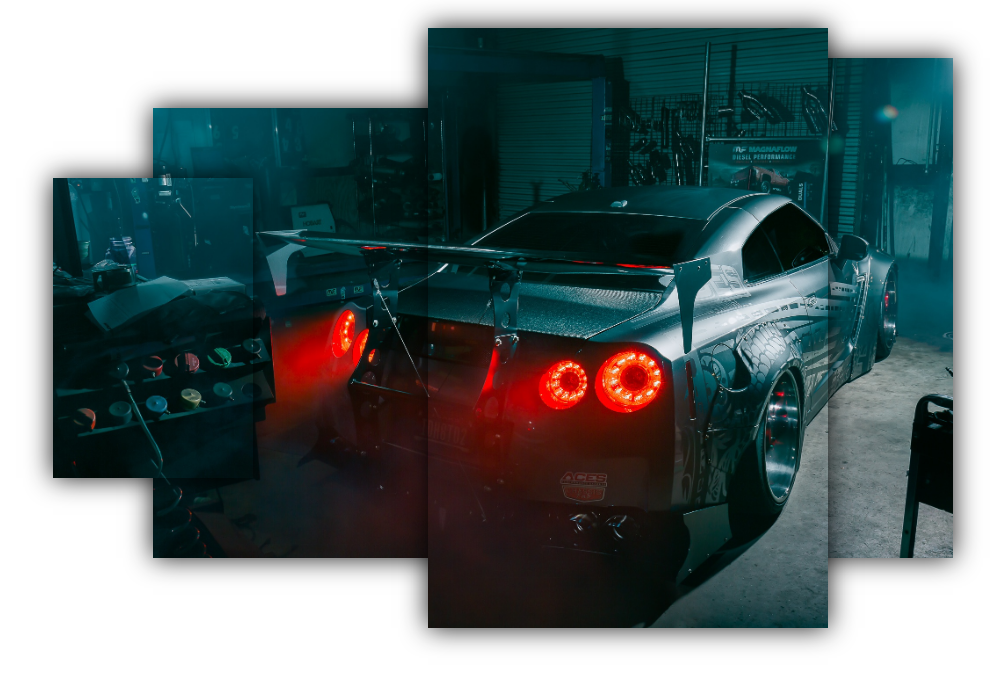
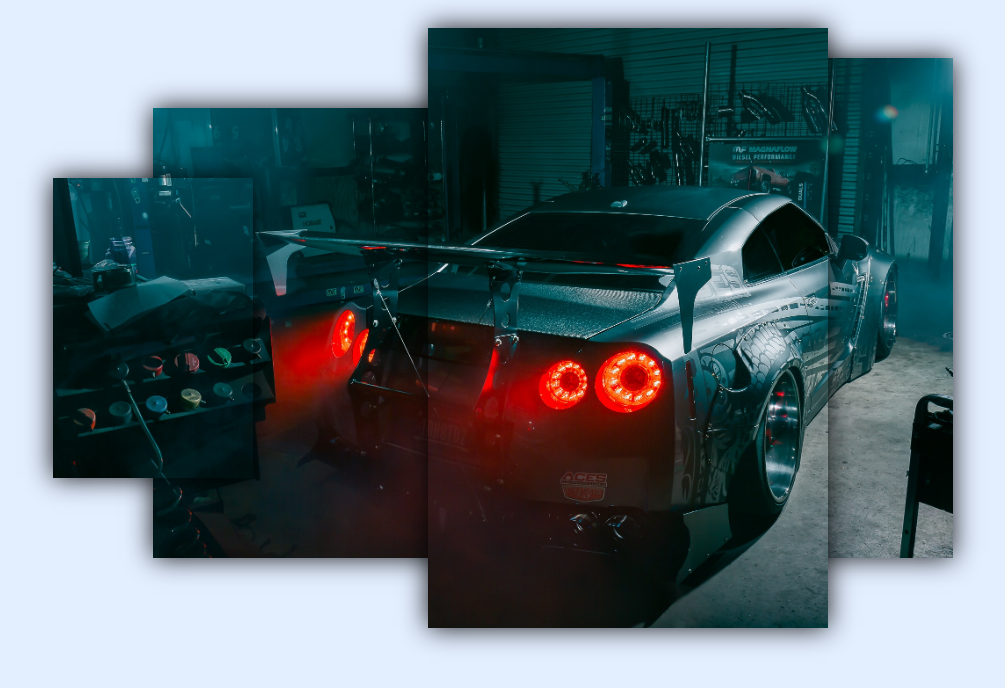
Before and after one commit to pac28015/vetraj-anim-html-css, a plain HTML site: page index.html in a window 1280 px wide. Shown: the whole page, without its empty margins (137-1142 px from the left). Drawn offline with Linux system fonts and the light colour scheme.

Commit message:
простой и очень красивый витраж  на HTML и CSS

```diff
--- a/css/style.css
+++ b/css/style.css
@@ -1,3 +1,7 @@
+body {
+    background-color: rgb(227, 238, 255);
+}
+
 /* Wrapper */
 .stainde_glas {
     position: relative;
```
